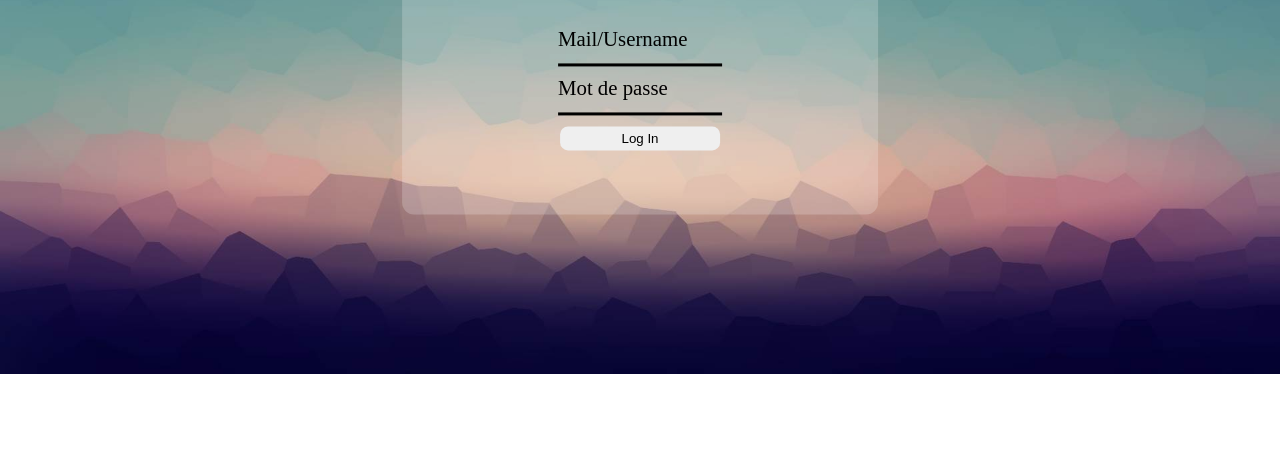
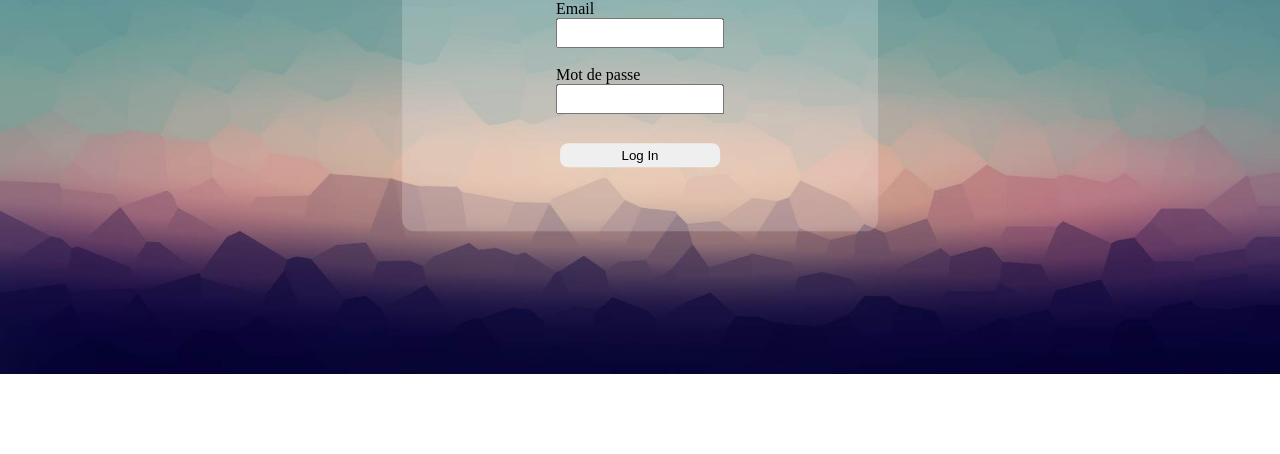
Before and after one commit to unpetitcookie/Frontprojet48h, a website: page template/login.html in a window 1280 px wide. Shown: the part 346-800 px from the top of the page. Drawn offline with Linux system fonts and the light colour scheme.

```diff
--- a/template/login.html
+++ b/template/login.html
@@ -12,13 +12,11 @@
 
         <div id="formContainer">
             <h2>Se connecter</h2>
-            <form class="form__group">
-                <input type="input" class="form__field" placeholder="Name" name="Email" id='Email' required />
-                <label for="name" class="form__label">Mail/Username</label>
-            </form>
-            <form class="form__group"  id="formulaire">
-                <input type="password" class="form__field" placeholder="Name" name="Password" id='Password' required />
-                <label for="name" class="form__label">Mot de passe</label>
+            <form method="post" id="formulaire">
+                <label for="Email" type="Email">Email</label>
+                <input type="text" id="Email"><br>
+                <label for="mdp">Mot de passe</label>
+                <input type="text" id="mdp"><br>
                 <input type="submit" value="Log In" id="button">
             </form>
         </div>
```
Also changed, not shown: template/createAccount.html (+1 -1 lines).
